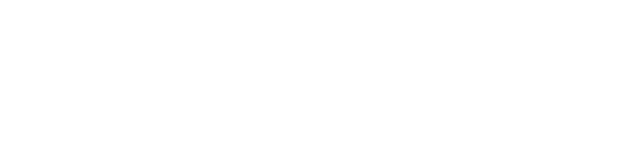
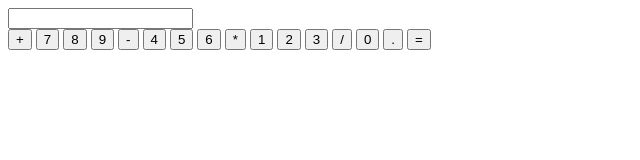
Before and after one commit to joshaw807/calculator, a plain HTML site: page index.html in a window 1280 px wide. Shown: the whole page, without its empty margins (0-640 px from the left). Drawn offline with Linux system fonts and the light colour scheme.

Commit message:
created keys and input display

```diff
--- a/index.html
+++ b/index.html
@@ -1,15 +1,33 @@
 <!DOCTYPE html>
 <html lang="en">
-<head>
-    <meta charset="UTF-8">
-    <meta name="viewport" content="width=device-width, initial-scale=1.0">
+  <head>
+    <meta charset="UTF-8" />
+    <meta name="viewport" content="width=device-width, initial-scale=1.0" />
     <title>Calculator</title>
-    <link href="stylesheet.css" rel="stylesheet">
-</head>
-<body>
-
-
-
+    <link href="stylesheet.css" rel="stylesheet" />
+  </head>
+  <body>
+    <div id="calcualtor">
+      <input readonly id="display" />
+      <div id="keys">
+        <button onclick="appendFunction('+')">+</button>
+        <button onclick="appendFunction('7')">7</button>
+        <button onclick="appendFunction('8')">8</button>
+        <button onclick="appendFunction('9')">9</button>
+        <button onclick="appendFunction('-')">-</button>
+        <button onclick="appendFunction('4')">4</button>
+        <button onclick="appendFunction('5')">5</button>
+        <button onclick="appendFunction('6')">6</button>
+        <button onclick="appendFunction('*')">*</button>
+        <button onclick="appendFunction('1')">1</button>
+        <button onclick="appendFunction('2')">2</button>
+        <button onclick="appendFunction('3')">3</button>
+        <button onclick="appendFunction('/')">/</button>
+        <button onclick="appendFunction('0')">0</button>
+        <button onclick="appendFunction('.')">.</button>
+        <button onclick="calculate()">=</button>
+      </div>
+    </div>
     <script src="javascript.html"></script>
-</body>
+  </body>
 </html>
```
